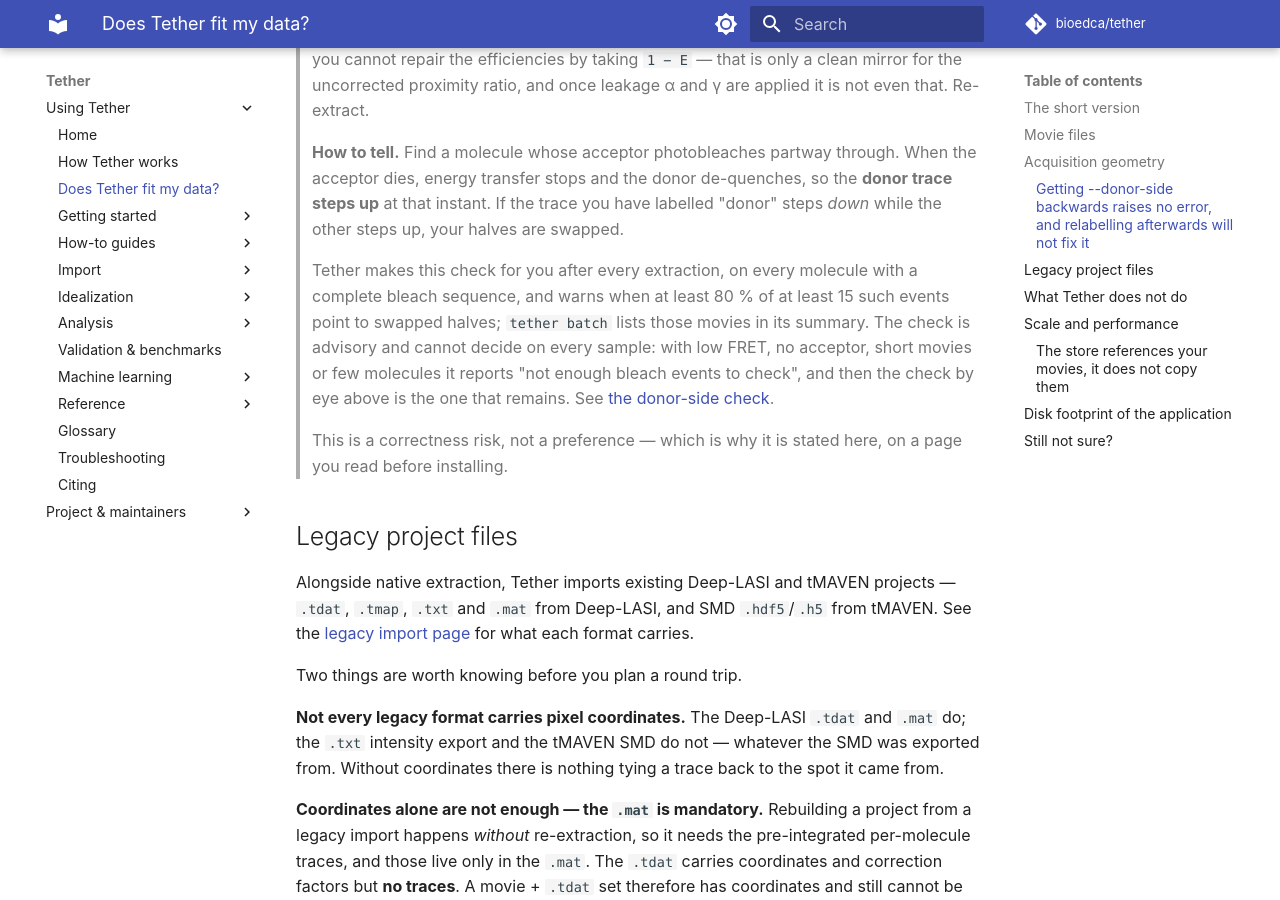
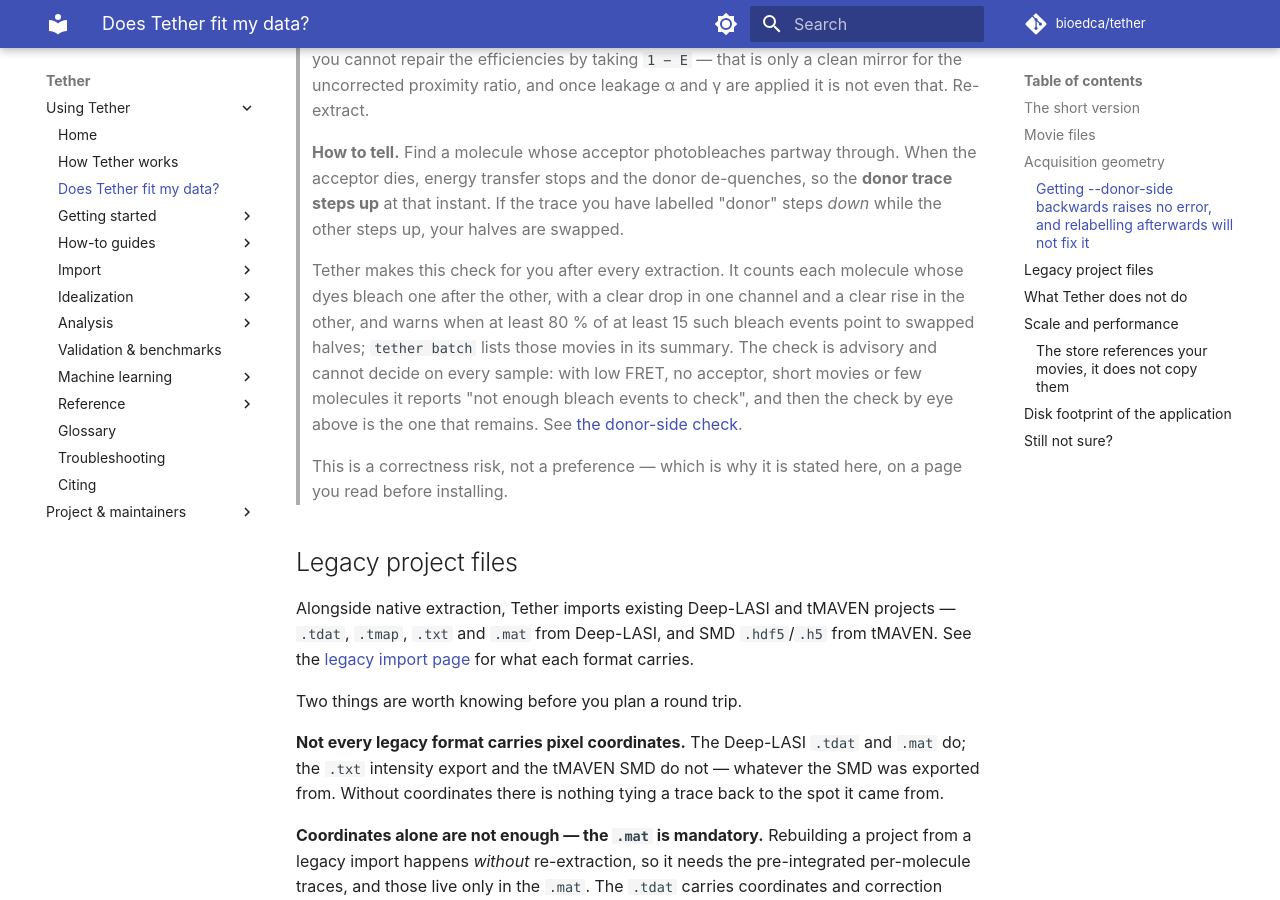
Before and after one commit to bioedca/tether, an MkDocs documentation site: the page built from docs/compatibility.md, in a window 1280 px wide and 900 px high, scrolled down 2666 px. Built offline with MkDocs 1.6.1 and Material for MkDocs 9.7.7, drawn with Linux system fonts in a browser that asks for light colours; comment, search, counter and statistics services are not loaded; the version menu is left out.

Commit message:
docs: count the donor-side threshold in bleach events, not molecules
The check needs 15 votes, and a vote needs a clear drop in one channel and
a clear rise in the other at the first bleach. The troubleshooting, tutorial,
command-line and compatibility pages said 15 molecules with a complete bleach
sequence, which can give fewer than 15 votes. Define a bleach event once on
each page and count the threshold in those events, as the command's own
messages do.

Refs #646

```diff
--- a/docs/compatibility.md
+++ b/docs/compatibility.md
@@ -105,10 +105,11 @@
 > steps up** at that instant. If the trace you have labelled "donor" steps *down* while the
 > other steps up, your halves are swapped.
 >
-> Tether makes this check for you after every extraction, on every molecule with a complete
-> bleach sequence, and warns when at least 80 % of at least 15 such events point to swapped
-> halves; `tether batch` lists those movies in its summary. The check is advisory and
-> cannot decide on every sample: with low FRET, no acceptor, short movies or few molecules
+> Tether makes this check for you after every extraction. It counts each molecule whose dyes
+> bleach one after the other, with a clear drop in one channel and a clear rise in the other,
+> and warns when at least 80 % of at least 15 such bleach events point to swapped halves;
+> `tether batch` lists those movies in its summary. The check is advisory and cannot decide
+> on every sample: with low FRET, no acceptor, short movies or few molecules
 > it reports "not enough bleach events to check", and then the check by eye above is the
 > one that remains. See [the donor-side
 > check](cli.md#get-donor-side-right-and-read-the-donor-side-check).
```
Also changed, not shown: docs/cli.md (+5 -3 lines), docs/troubleshooting.md (+3 -2 lines), docs/tutorial.md (+2 -2 lines).
